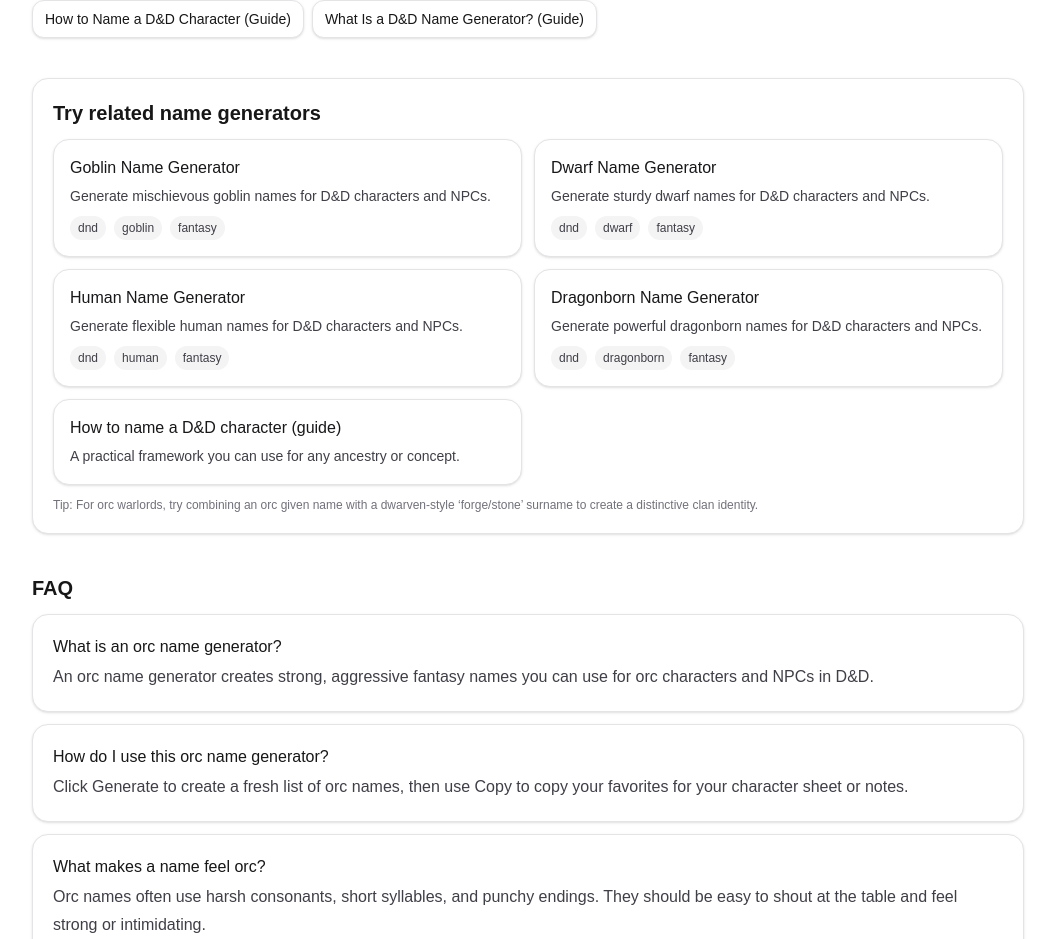
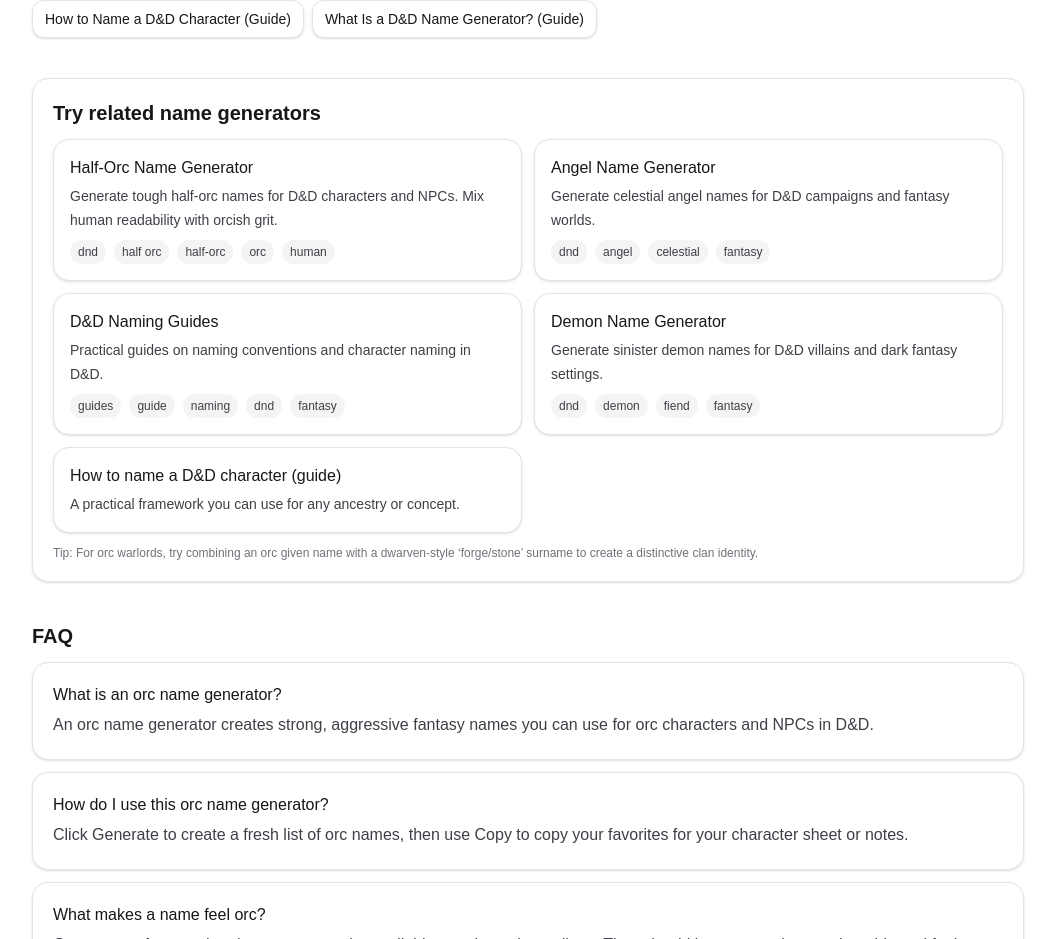
Before and after one commit to Get-1104/dnd-name-generator, a Next.js app: page /orc in a window 1280 px wide. Shown: the part 1272-2211 px from the top of the page, without its empty margins (112-1167 px from the left). Built offline with nearby package versions, Linux system fonts and the light colour scheme; no server answers.

Commit message:
SEO: iteration E - auto related generators by tag overlap

```diff
--- a/app/angel/page.tsx
+++ b/app/angel/page.tsx
@@ -5,6 +5,7 @@ import NameGenerator from "@/components/NameGenerator";
 import RelatedGenerators from "@/components/RelatedGenerators";
 import { buildGeneratorPageJsonLd } from "@/lib/seo";
 import { createPageMetadata } from "@/lib/metadata";
+import { getRelatedGeneratorHrefs } from "@/lib/related";
 
 export const metadata = createPageMetadata({
   title: "Angel Name Generator for D&D | Celestial Fantasy Names",
@@ -18,7 +19,10 @@ export default function AngelPage() {
     "Generate celestial angel names for D&D campaigns and fantasy worlds.";
   const path = "/angel";
 
-  const faq = [
+
+
+  const relatedHrefs = getRelatedGeneratorHrefs(path, { max: 4 });
+const faq = [
     {
       q: "What is an angel name generator?",
       a: "An angel name generator creates celestial-style names you can use for angels, devas, heralds, and holy NPCs in D&D and fantasy settings.",
@@ -137,7 +141,7 @@ export default function AngelPage() {
 
       {/* ✅ Related generators */}
       <RelatedGenerators
-        hrefs={["/demon", "/tiefling", "/elf", "/dragonborn"]}
+        hrefs={relatedHrefs}
         title="Try related name generators"
         note="Tip: Give angels longer, ceremonial titles, but keep a short nickname for table play if they appear frequently."
       />
--- a/app/demon/page.tsx
+++ b/app/demon/page.tsx
@@ -5,6 +5,7 @@ import NameGenerator from "@/components/NameGenerator";
 import RelatedGenerators from "@/components/RelatedGenerators";
 import { buildGeneratorPageJsonLd } from "@/lib/seo";
 import { createPageMetadata } from "@/lib/metadata";
+import { getRelatedGeneratorHrefs } from "@/lib/related";
 
 export const metadata = createPageMetadata({
   title: "Demon Name Generator for D&D | Dark Fantasy Names",
@@ -18,7 +19,10 @@ export default function DemonPage() {
     "Generate sinister demon names for D&D villains and dark fantasy settings.";
   const path = "/demon";
 
-  const faq = [
+
+
+  const relatedHrefs = getRelatedGeneratorHrefs(path, { max: 4 });
+const faq = [
     {
       q: "What is a demon name generator?",
       a: "A demon name generator creates dark, infernal-style names you can use for demon villains, fiends, cult leaders, and terrifying NPCs in D&D.",
@@ -137,7 +141,7 @@ export default function DemonPage() {
 
       {/* ✅ Related generators */}
       <RelatedGenerators
-        hrefs={["/tiefling", "/angel", "/dragonborn", "/orc"]}
+        hrefs={relatedHrefs}
         title="Try related name generators"
         note="Tip: For cultists and lieutenants, use shorter names; reserve longer, title-heavy names for major demons and bosses."
       />
--- a/app/dragonborn/page.tsx
+++ b/app/dragonborn/page.tsx
@@ -5,6 +5,7 @@ import NameGenerator from "@/components/NameGenerator";
 import RelatedGenerators from "@/components/RelatedGenerators";
 import { buildGeneratorPageJsonLd } from "@/lib/seo";
 import { createPageMetadata } from "@/lib/metadata";
+import { getRelatedGeneratorHrefs } from "@/lib/related";
 
 export const metadata = createPageMetadata({
   title: "Dragonborn Name Generator for D&D | Fantasy Character Names",
@@ -18,7 +19,10 @@ export default function DragonbornPage() {
     "Generate powerful dragonborn names for D&D characters and NPCs.";
   const path = "/dragonborn";
 
-  const faq = [
+
+
+  const relatedHrefs = getRelatedGeneratorHrefs(path, { max: 4 });
+const faq = [
     {
       q: "What is a dragonborn name generator?",
       a: "A dragonborn name generator creates draconic-style names you can use for D&D characters, NPCs, and fantasy stories.",
@@ -169,7 +173,7 @@ export default function DragonbornPage() {
 
       {/* ✅ Related generators (统一组件) */}
       <RelatedGenerators
-        hrefs={["/tiefling", "/elf", "/dwarf", "/human"]}
+        hrefs={relatedHrefs}
         title="Try related name generators"
         note="Tip: If your dragonborn has a mixed background, try pairing a draconic given name with a more human-style surname—or the reverse for contrast."
         extraLinks={[{ href: "/guides/dragonborn-naming-conventions", title: "Dragonborn naming conventions (guide)", description: "Clan names, traditions, and roleplay-friendly naming tips." }]}
--- a/app/dwarf/page.tsx
+++ b/app/dwarf/page.tsx
@@ -5,6 +5,7 @@ import NameGenerator from "@/components/NameGenerator";
 import RelatedGenerators from "@/components/RelatedGenerators";
 import { buildGeneratorPageJsonLd } from "@/lib/seo";
 import { createPageMetadata } from "@/lib/metadata";
+import { getRelatedGeneratorHrefs } from "@/lib/related";
 
 export const metadata = createPageMetadata({
   title: "Dwarf Name Generator for D&D | Fantasy Character Names",
@@ -17,7 +18,10 @@ export default function DwarfPage() {
   const description = "Generate sturdy dwarf names for D&D characters and NPCs.";
   const path = "/dwarf";
 
-  const faq = [
+
+
+  const relatedHrefs = getRelatedGeneratorHrefs(path, { max: 4 });
+const faq = [
     {
       q: "What is a dwarf name generator?",
       a: "A dwarf name generator creates fantasy dwarf-style names you can use for D&D characters, NPCs, and stories.",
@@ -164,7 +168,7 @@ export default function DwarfPage() {
 
       {/* ✅ Related generators (统一组件) */}
       <RelatedGenerators
-        hrefs={["/elf", "/tiefling", "/dragonborn", "/eastern"]}
+        hrefs={relatedHrefs}
         title="Try related name generators"
         note="Tip: Pair a sturdy dwarf surname with a softer elf given name for mixed-heritage characters—or do the reverse for contrast."
         extraLinks={[{ href: "/guides/dwarf-clan-names-and-traditions", title: "Dwarf clan names & traditions (guide)", description: "How dwarf surnames and clan names work in D&D." }]}
--- a/app/elf/page.tsx
+++ b/app/elf/page.tsx
@@ -5,6 +5,7 @@ import NameGenerator from "@/components/NameGenerator";
 import RelatedGenerators from "@/components/RelatedGenerators";
 import { buildGeneratorPageJsonLd } from "@/lib/seo";
 import { createPageMetadata } from "@/lib/metadata";
+import { getRelatedGeneratorHrefs } from "@/lib/related";
 
 export const metadata = createPageMetadata({
   title: "Elf Name Generator for D&D | Fantasy Character Names",
@@ -17,7 +18,10 @@ export default function ElfPage() {
   const description = "Generate elegant elven names for D&D characters and NPCs.";
   const path = "/elf";
 
-  const faq = [
+
+
+  const relatedHrefs = getRelatedGeneratorHrefs(path, { max: 4 });
+const faq = [
     {
       q: "What is an elf name generator?",
       a: "An elf name generator creates fantasy elven-style names you can use for D&D characters, NPCs, and stories.",
@@ -178,7 +182,7 @@ export default function ElfPage() {
 
       {/* ✅ Related generators (统一组件) */}
       <RelatedGenerators
-        hrefs={["/dwarf", "/tiefling", "/dragonborn", "/eastern"]}
+        hrefs={relatedHrefs}
         title="Try related name generators"
         note="Tip: If you like an elf first name, try pairing it with a sturdier dwarf-style surname—or the reverse—for mixed-heritage characters."
         extraLinks={[{ href: "/guides/elf-naming-conventions", title: "Elf naming conventions (guide)", description: "Learn common elf naming patterns and sounds for believable elven names." }]}
--- a/app/gnome/page.tsx
+++ b/app/gnome/page.tsx
@@ -5,6 +5,7 @@ import NameGenerator from "@/components/NameGenerator";
 import RelatedGenerators from "@/components/RelatedGenerators";
 import { buildGeneratorPageJsonLd } from "@/lib/seo";
 import { createPageMetadata } from "@/lib/metadata";
+import { getRelatedGeneratorHrefs } from "@/lib/related";
 
 export const metadata = createPageMetadata({
   title: "Gnome Name Generator for D&D | Fantasy Character Names",
@@ -17,7 +18,10 @@ export default function GnomePage() {
   const description = "Generate clever gnome names for D&D characters and NPCs.";
   const path = "/gnome";
 
-  const faq = [
+
+
+  const relatedHrefs = getRelatedGeneratorHrefs(path, { max: 4 });
+const faq = [
     {
       q: "What is a gnome name generator?",
       a: "A gnome name generator creates gnome-style fantasy names you can use for D&D characters, NPCs, and stories.",
@@ -140,7 +144,7 @@ export default function GnomePage() {
 
       {/* ✅ Related generators (统一组件) */}
       <RelatedGenerators
-        hrefs={["/halfling", "/human", "/goblin", "/elf"]}
+        hrefs={relatedHrefs}
         title="Try related name generators"
         note="Tip: If you want a gnome name to sound more serious, keep the given name short and pair it with a grounded human-style surname."
       />
--- a/app/goblin/page.tsx
+++ b/app/goblin/page.tsx
@@ -5,6 +5,7 @@ import NameGenerator from "@/components/NameGenerator";
 import RelatedGenerators from "@/components/RelatedGenerators";
 import { buildGeneratorPageJsonLd } from "@/lib/seo";
 import { createPageMetadata } from "@/lib/metadata";
+import { getRelatedGeneratorHrefs } from "@/lib/related";
 
 export const metadata = createPageMetadata({
   title: "Goblin Name Generator for D&D | Fantasy Character Names",
@@ -18,7 +19,10 @@ export default function GoblinPage() {
     "Generate mischievous goblin names for D&D characters and NPCs.";
   const path = "/goblin";
 
-  const faq = [
+
+
+  const relatedHrefs = getRelatedGeneratorHrefs(path, { max: 4 });
+const faq = [
     {
       q: "What is a goblin name generator?",
       a: "A goblin name generator creates short, punchy fantasy names you can use for goblin characters, NPCs, and creatures in D&D.",
@@ -162,7 +166,7 @@ export default function GoblinPage() {
 
       {/* ✅ Related generators */}
       <RelatedGenerators
-        hrefs={["/orc", "/gnome", "/halfling", "/dwarf"]}
+        hrefs={relatedHrefs}
         title="Try related name generators"
         note="Tip: For goblin leaders or bosses, try adding a longer title or clan name to make them stand out."
       />
--- a/app/halfling/page.tsx
+++ b/app/halfling/page.tsx
@@ -5,6 +5,7 @@ import NameGenerator from "@/components/NameGenerator";
 import RelatedGenerators from "@/components/RelatedGenerators";
 import { buildGeneratorPageJsonLd } from "@/lib/seo";
 import { createPageMetadata } from "@/lib/metadata";
+import { getRelatedGeneratorHrefs } from "@/lib/related";
 
 export const metadata = createPageMetadata({
   title: "Halfling Name Generator for D&D | Fantasy Character Names",
@@ -18,7 +19,10 @@ export default function HalflingPage() {
     "Generate charming halfling names for D&D characters and NPCs.";
   const path = "/halfling";
 
-  const faq = [
+
+
+  const relatedHrefs = getRelatedGeneratorHrefs(path, { max: 4 });
+const faq = [
     {
       q: "What is a halfling name generator?",
       a: "A halfling name generator creates halfling-style fantasy names you can use for D&D characters, NPCs, and stories.",
@@ -140,7 +144,7 @@ export default function HalflingPage() {
 
       {/* ✅ Related generators (统一组件) */}
       <RelatedGenerators
-        hrefs={["/gnome", "/human", "/elf", "/goblin"]}
+        hrefs={relatedHrefs}
         title="Try related name generators"
         note="Tip: If your halfling grew up in a different culture, try pairing a halfling given name with a human-style surname for a subtle twist."
       />
--- a/app/human/page.tsx
+++ b/app/human/page.tsx
@@ -5,6 +5,7 @@ import NameGenerator from "@/components/NameGenerator";
 import RelatedGenerators from "@/components/RelatedGenerators";
 import { buildGeneratorPageJsonLd } from "@/lib/seo";
 import { createPageMetadata } from "@/lib/metadata";
+import { getRelatedGeneratorHrefs } from "@/lib/related";
 
 export const metadata = createPageMetadata({
   title: "Human Name Generator for D&D | Fantasy Character Names",
@@ -17,7 +18,10 @@ export default function HumanPage() {
   const description = "Generate flexible human names for D&D characters and NPCs.";
   const path = "/human";
 
-  const faq = [
+
+
+  const relatedHrefs = getRelatedGeneratorHrefs(path, { max: 4 });
+const faq = [
     {
       q: "What is a human name generator?",
       a: "A human name generator creates human-style names you can use for D&D characters, NPCs, townsfolk, and fantasy stories.",
@@ -167,7 +171,7 @@ export default function HumanPage() {
 
       {/* ✅ Related generators (统一组件) */}
       <RelatedGenerators
-        hrefs={["/half-elf", "/elf", "/dwarf", "/halfling"]}
+        hrefs={relatedHrefs}
         title="Try related name generators"
         note="Tip: For half-elf characters, try a human given name with an elven family name (or the reverse) to show mixed heritage."
       />
--- a/app/orc/page.tsx
+++ b/app/orc/page.tsx
@@ -5,6 +5,7 @@ import NameGenerator from "@/components/NameGenerator";
 import RelatedGenerators from "@/components/RelatedGenerators";
 import { buildGeneratorPageJsonLd } from "@/lib/seo";
 import { createPageMetadata } from "@/lib/metadata";
+import { getRelatedGeneratorHrefs } from "@/lib/related";
 
 export const metadata = createPageMetadata({
   title: "Orc Name Generator for D&D | Fantasy Character Names",
@@ -17,7 +18,10 @@ export default function OrcPage() {
   const description = "Generate fierce orc names for D&D characters and NPCs.";
   const path = "/orc";
 
-  const faq = [
+
+
+  const relatedHrefs = getRelatedGeneratorHrefs(path, { max: 4 });
+const faq = [
     {
       q: "What is an orc name generator?",
       a: "An orc name generator creates strong, aggressive fantasy names you can use for orc characters and NPCs in D&D.",
@@ -162,7 +166,7 @@ export default function OrcPage() {
 
       {/* ✅ Related generators */}
       <RelatedGenerators
-        hrefs={["/goblin", "/dwarf", "/human", "/dragonborn"]}
+        hrefs={relatedHrefs}
         title="Try related name generators"
         note="Tip: For orc warlords, try combining an orc given name with a dwarven-style ‘forge/stone’ surname to create a distinctive clan identity."
         extraLinks={[{ href: "/guides/how-to-name-a-dnd-character", title: "How to name a D&D character (guide)", description: "A practical framework you can use for any ancestry or concept." }]}
--- a/app/tiefling/page.tsx
+++ b/app/tiefling/page.tsx
@@ -5,6 +5,7 @@ import NameGenerator from "@/components/NameGenerator";
 import RelatedGenerators from "@/components/RelatedGenerators";
 import { buildGeneratorPageJsonLd } from "@/lib/seo";
 import { createPageMetadata } from "@/lib/metadata";
+import { getRelatedGeneratorHrefs } from "@/lib/related";
 
 export const metadata = createPageMetadata({
   title: "Tiefling Name Generator for D&D | Fantasy Character Names",
@@ -18,7 +19,10 @@ export default function TieflingPage() {
     "Generate infernal tiefling names for D&D characters and NPCs.";
   const path = "/tiefling";
 
-  const faq = [
+
+
+  const relatedHrefs = getRelatedGeneratorHrefs(path, { max: 4 });
+const faq = [
     {
       q: "What is a tiefling name generator?",
       a: "A tiefling name generator creates infernal-flavored fantasy names you can use for D&D characters, NPCs, and stories.",
@@ -141,7 +145,7 @@ export default function TieflingPage() {
 
       {/* ✅ Related generators (统一组件) */}
       <RelatedGenerators
-        hrefs={["/dragonborn", "/elf", "/dwarf", "/demon"]}
+        hrefs={relatedHrefs}
         title="Try related name generators"
         note="Tip: If you want a softer vibe, pair a melodic elf given name with a darker tiefling surname—or flip it for contrast."
         extraLinks={[{ href: "/guides/how-to-name-a-dnd-character", title: "How to name a D&D character (guide)", description: "A practical framework you can use for any ancestry or concept." }]}
--- /dev/null
+++ b/lib/related.ts
@@ -0,0 +1,54 @@
+// lib/related.ts
+import { TOOLS } from "@/lib/tools";
+
+/**
+ * Compute related generator hrefs based on tag overlap.
+ * This is used to keep internal linking consistent and scalable.
+ */
+export function getRelatedGeneratorHrefs(
+  currentHref: string,
+  opts?: { max?: number; minOverlap?: number; fallback?: string[] }
+): string[] {
+  const max = opts?.max ?? 4;
+  const minOverlap = opts?.minOverlap ?? 1;
+  const fallback = opts?.fallback ?? [
+    "/elf",
+    "/dwarf",
+    "/human",
+    "/orc",
+    "/eastern",
+  ];
+
+  const current = TOOLS.find((t) => t.href === currentHref);
+  const currentTags = new Set((current?.tags ?? []).map((t) => t.toLowerCase()));
+
+  // If we can't find this tool in TOOLS, fall back to a stable list.
+  if (!current || currentTags.size === 0) {
+    return fallback.filter((h) => h !== currentHref).slice(0, max);
+  }
+
+  const scored = TOOLS.filter((t) => t.href !== currentHref)
+    .map((t) => {
+      const tags = (t.tags ?? []).map((x) => x.toLowerCase());
+      let overlap = 0;
+      for (const tag of tags) {
+        if (currentTags.has(tag)) overlap += 1;
+      }
+      return { href: t.href, overlap, title: t.title };
+    })
+    .filter((x) => x.overlap >= minOverlap)
+    .sort((a, b) => {
+      if (b.overlap !== a.overlap) return b.overlap - a.overlap;
+      return a.title.localeCompare(b.title);
+    });
+
+  const picked = scored.map((x) => x.href).slice(0, max);
+
+  // Ensure we always have something to link to.
+  if (picked.length < max) {
+    const extra = fallback.filter((h) => h !== currentHref && !picked.includes(h));
+    return [...picked, ...extra].slice(0, max);
+  }
+
+  return picked;
+}
```
